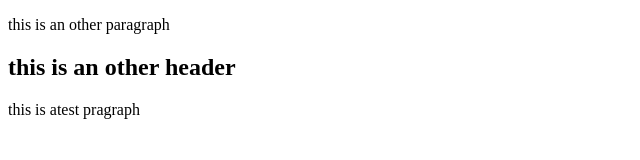
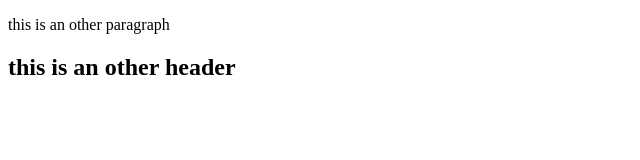
Before and after one commit to Maxamedh/pratical-git, a plain HTML site: page index.html in a window 1280 px wide. Shown: the whole page, without its empty margins (0-640 px from the left). Drawn offline with Linux system fonts and the light colour scheme.

Commit message:
Update index.html

```diff
--- a/index.html
+++ b/index.html
@@ -8,6 +8,6 @@
 <body>
     <p>this is an other paragraph</p>
     <h2>this is an other header</h2>
-    <p>this is atest pragraph</p>
+
 </body>
 </html>
```
